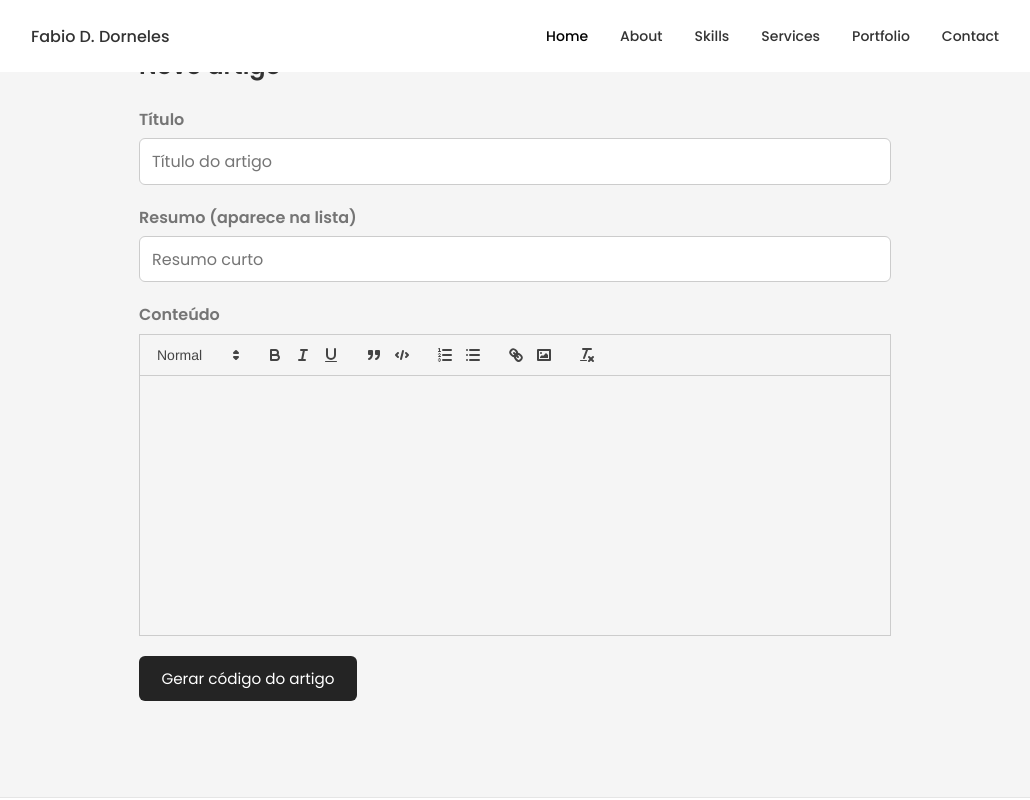
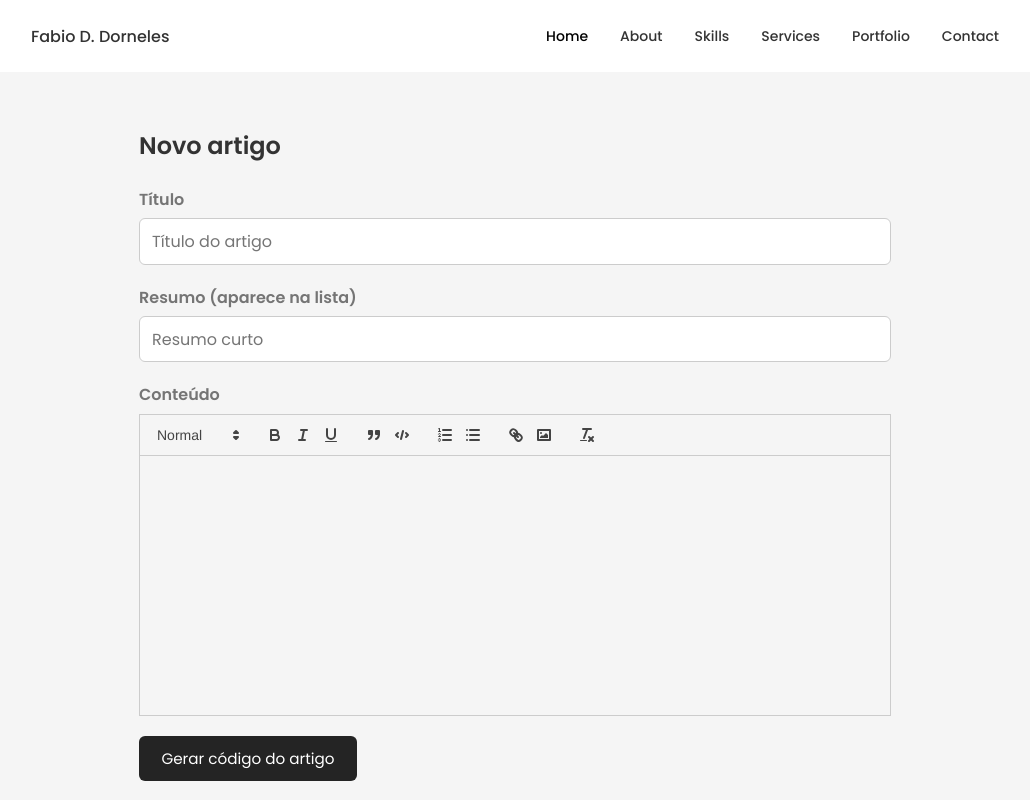
Before and after one commit to fabiodrneles/portfolio-react, a React (Create React App) app: page /admin in a window 1280 px wide. Shown: the top 800 px of the page, without its empty margins (125-1155 px from the left). Built offline with nearby package versions, Linux system fonts and the light colour scheme.

Commit message:
fix: espaco do header no admin

```diff
--- a/src/components/admin/Admin.css
+++ b/src/components/admin/Admin.css
@@ -1,7 +1,7 @@
 .admin {
   max-width: 800px;
   margin: 0 auto;
-  padding: 3rem 1.5rem 6rem;
+  padding: 8rem 1.5rem 6rem;
 }
 .admin h1 {
   margin-bottom: 1.5rem;
```
